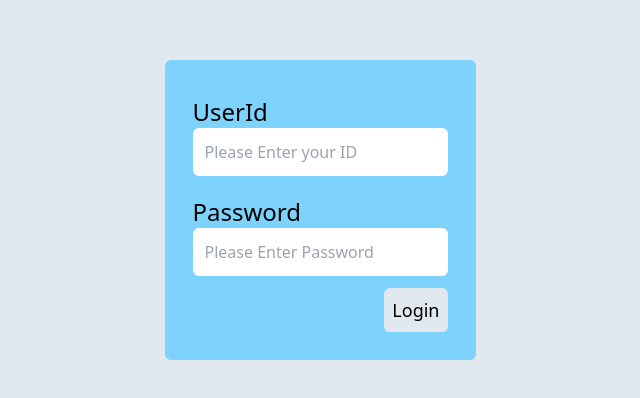
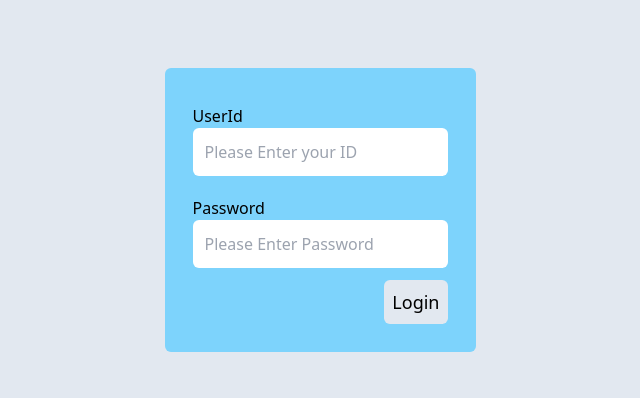
Before and after one commit to maneesh-settipeta/Project-Management-App, a React (Vite) app: page / in a window 1280 px wide. Shown: the part 190-588 px from the top of the page, without its empty margins (320-960 px from the left). Built offline with nearby package versions, Linux system fonts and the light colour scheme.

Commit message:
updated login page

```diff
--- a/src/Components/LoginPage.jsx
+++ b/src/Components/LoginPage.jsx
@@ -20,7 +20,7 @@ function LoginPage({ onSendUserData }) {
         <div className="bg-sky-300 p-7 rounded-md ">
           <div>
             <p className="flex flex-col py-2">
-              <label className="text-2xl font-medium "> UserId</label>
+              <label className="text-1xl font-medium "> UserId</label>
               <input
                 className="max-w-fit p-3 border   border-none outline-none rounded-md"
                 ref={userId}
@@ -30,7 +30,7 @@ function LoginPage({ onSendUserData }) {
           </div>
           <div>
             <p className="flex flex-col py-3 ">
-              <label className="text-2xl font-medium ">Password</label>
+              <label className="text-1xl font-medium ">Password</label>
               <input
                 className="max-w-fit p-3 border  border-none outline-none rounded-md"
                 ref={userPassword}
```
